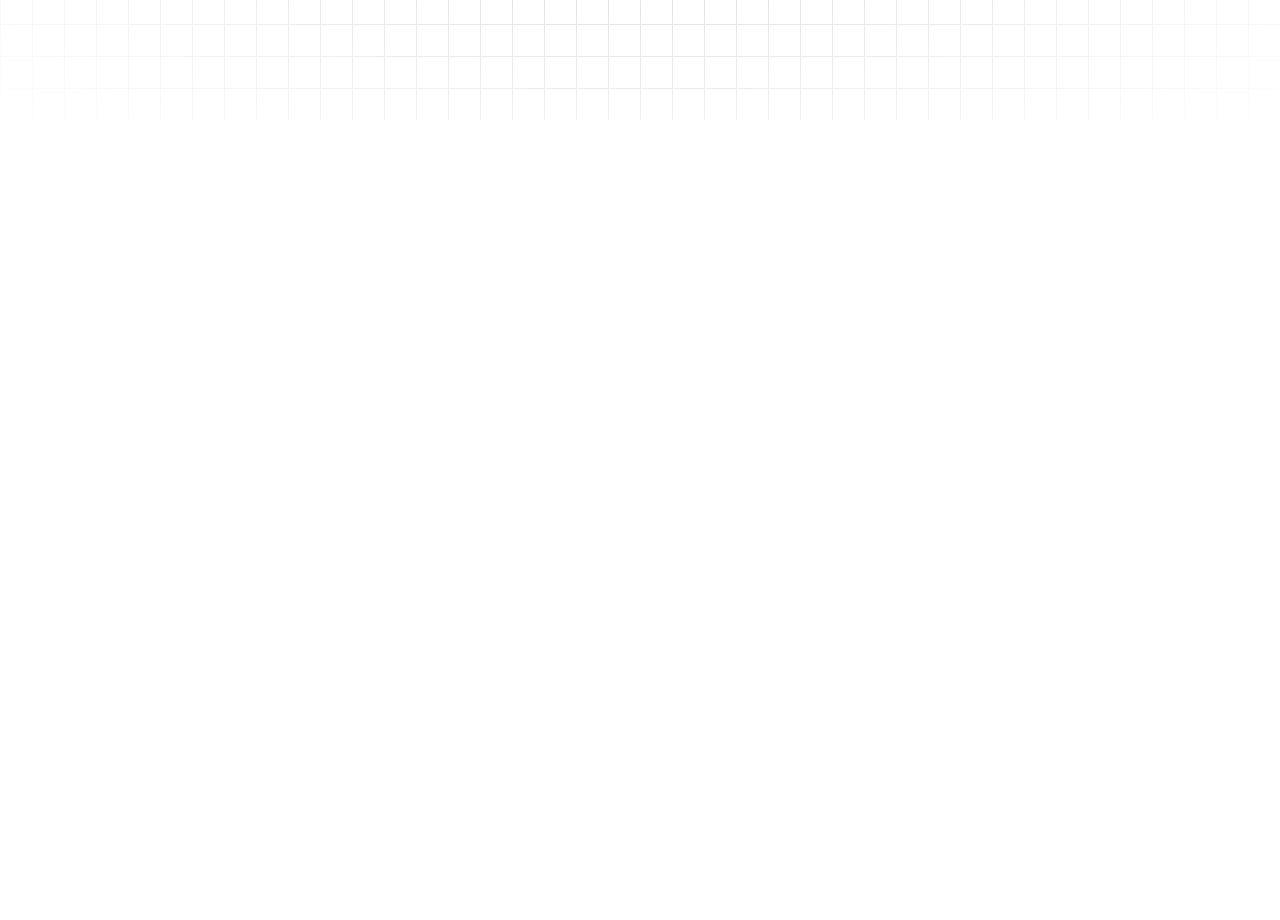
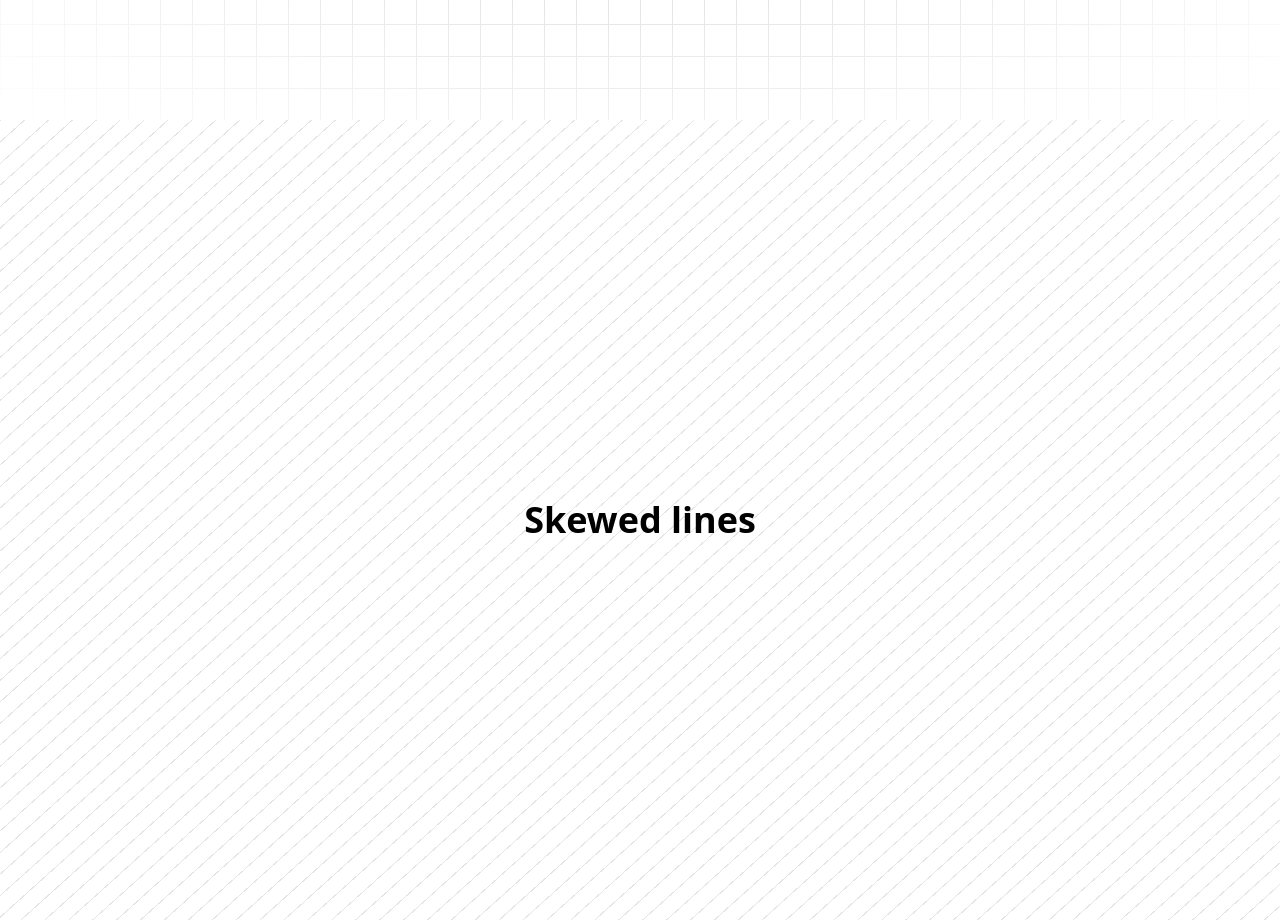
Before and after one commit to anishpawaskar/motion-components, a Next.js app: page /backgrounds in a window 1280 px wide. Shown: the part 1480-2400 px from the top of the page. Before the commit the page ends 1600 px from the top, so only its background shows below. Built offline with nearby package versions, Linux system fonts and the light colour scheme.

Commit message:
feat: create skewed lines pattern

```diff
--- a/src/app/backgrounds/page.tsx
+++ b/src/app/backgrounds/page.tsx
@@ -1,5 +1,6 @@
 import { BoxsBackground } from '@/components/(backgrounds)/boxs';
 import { DotsBackground } from '@/components/(backgrounds)/dots';
+import { SkewedLinesBackground } from '@/components/(backgrounds)/skewed-lines';
 import React from 'react';
 
 const Backgrounds = () => {
@@ -7,6 +8,7 @@
         <div className="min-h-screen">
             <DotsBackground />
             <BoxsBackground />
+            <SkewedLinesBackground />
         </div>
     );
 };
--- /dev/null
+++ b/src/components/(backgrounds)/skewed-lines.tsx
@@ -0,0 +1,18 @@
+import React from 'react';
+import { ScreenWrapper } from '../common/screen-wrapper';
+import { cn } from '@/lib/utils';
+
+export const SkewedLinesBackground = () => {
+    return (
+        <ScreenWrapper>
+            <div
+                className={cn(
+                    'flex size-full items-center justify-center',
+                    'bg-[repeating-linear-gradient(138deg,var(--color-neutral-200)_0px,var(--color-neutral-200)_1px,transparent_1px,transparent_16px)]'
+                )}
+            >
+                <h1 className="text-4xl font-semibold">Skewed lines</h1>
+            </div>
+        </ScreenWrapper>
+    );
+};
```
